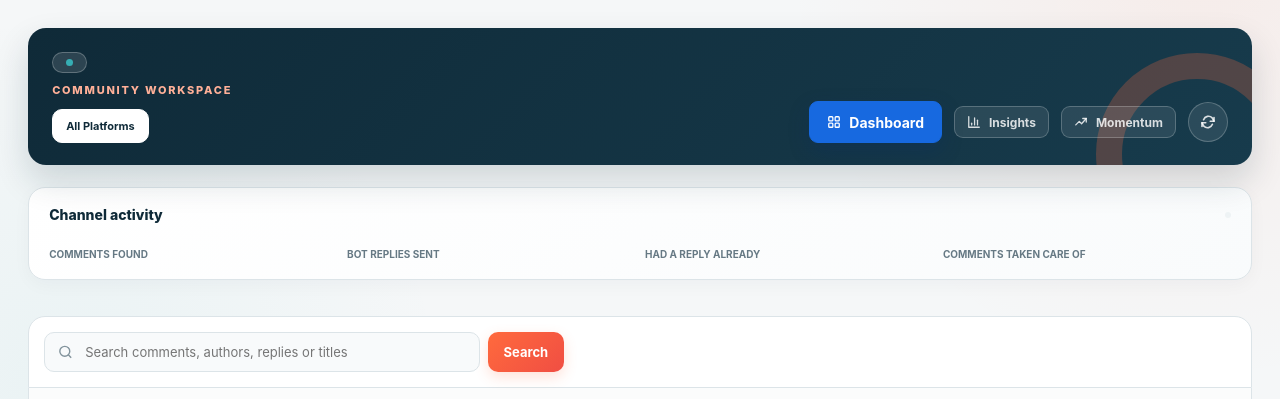
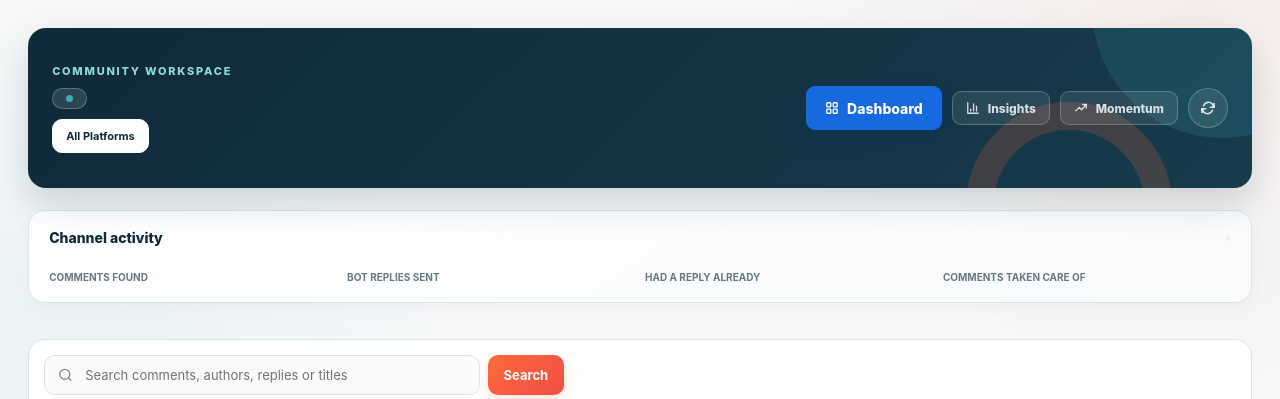
Before and after one commit to satyakaibm/social-comment-bot, a Python web app: template app/templates/dashboard.html in a window 1280 px wide. Shown: the part 75-474 px from the top of the page. Run offline with Jinja, Linux system fonts and the light colour scheme; the template is opened without the code that fills it, so the values that code supplies are empty.

Commit message:
Give Dashboard, Insights and Momentum one identical banner
The three workspace pages each inline their own <style>, and the banner
had drifted apart in every dimension that makes them read as one
product: three different navy gradients, three different decoration
sets, heights driven purely by content, h1 at 38px on one page and 42px
on another, eyebrow coral at .16em here and teal at .14em there, copy
capped at 620px vs 700px, and two separate button classes for the same
three nav links (.insights-link at 32/42px weight 750 on the dashboard,
.workspace-tab at 34/44px weight 800 elsewhere).

Define the banner once and paste it byte-identically into all three
templates: fixed min-height with vertically centred content so the three
are the same size regardless of what they contain, one gradient, one
decoration pair, one type scale, one button style. The dashboard's
.insights-link folds into .workspace-tab, and Insights/Momentum gain the
icons the dashboard tabs already had, so the tabs are identical rather
than merely similar.

Also puts "Community workspace" above the channel name on the dashboard,
per request, and tightens the eyebrow's bottom margin now that it sits
directly above the channel pill rather than above a nav row.

Fixes a real override while here: momentum.html declared
`.eyebrow,.section-label{...}` *after* the banner rules, so the eyebrow
silently took that rule's margin and weight instead of its own.

Two tests guard the split: one asserts the eight size/button rules are
byte-identical across the three template files, the other that every
banner carries the same three tabs with exactly one marked active.
Without the first, a single-file edit re-diverges them unnoticed.

Co-Authored-By: Claude Opus 5 (1M context) <noreply@anthropic.com>

```diff
--- a/app/templates/dashboard.html
+++ b/app/templates/dashboard.html
@@ -67,17 +67,25 @@
     .profile-menu a:hover,.profile-menu button:hover { color:var(--navy); background:#f3f7f8; transform:none; }
     .profile-menu form { margin:0; }
     .page { width:100%; max-width:1920px; margin:0 auto; padding:clamp(22px,2.2vw,42px) clamp(16px,2.2vw,42px) 52px; flex:1; }
-    .intro { position:relative; display:flex; align-items:flex-end; justify-content:space-between; gap:24px; margin-bottom:22px; padding:22px 24px; overflow:hidden; color:#fff; background:linear-gradient(135deg,var(--navy),var(--navy-soft)); border-radius:18px; box-shadow:0 16px 34px rgba(15,42,56,.16); }
-    .intro::after { content:""; position:absolute; width:150px; height:150px; right:-46px; bottom:-90px; border:26px solid rgba(255,106,61,.25); border-radius:50%; pointer-events:none; }
-    .intro > * { position:relative; z-index:1; }
-    .eyebrow { margin:0 0 12px; color:#ffb098; font-size:11px; font-weight:800; letter-spacing:.16em; text-transform:uppercase; }
+    /* --- Workspace banner. These rules are deliberately identical in
+       dashboard.html, insights.html and momentum.html. Each page inlines its
+       own <style>, so editing the banner in one file alone silently diverges
+       the three; change all three together. --- */
+    .hero { position:relative; display:flex; align-items:center; min-height:160px; margin-bottom:22px; padding:22px 24px; overflow:hidden; color:#fff; background:linear-gradient(135deg,var(--navy),var(--navy-soft)); border-radius:18px; box-shadow:0 16px 34px rgba(15,42,56,.16); }
+    .hero::before,.hero::after { content:""; position:absolute; border-radius:50%; pointer-events:none; }
+    .hero::before { width:260px; height:260px; right:-100px; top:-150px; background:rgba(54,174,180,.16); }
+    .hero::after { width:150px; height:150px; right:80px; bottom:-120px; border:28px solid rgba(255,106,61,.18); }
+    .hero-content { position:relative; z-index:1; width:100%; display:flex; align-items:center; justify-content:space-between; gap:24px; }
+    .hero-actions { display:flex; align-items:center; justify-content:flex-end; gap:10px; flex-wrap:wrap; }
+    .eyebrow { margin:0 0 8px; color:#8cdae0; font-size:11px; font-weight:800; letter-spacing:.16em; text-transform:uppercase; }
+    .hero h1 { margin:0; color:#fff; font-size:clamp(26px,4vw,38px); line-height:1.1; letter-spacing:-.035em; }
+    .hero-copy { max-width:620px; margin:10px 0 0; color:rgba(255,255,255,.72); font-size:14px; line-height:1.6; }
+    .workspace-tabs { display:flex; align-items:center; gap:8px; flex-wrap:wrap; }
+    .workspace-tab { min-height:34px; padding:0 13px; display:inline-flex; align-items:center; justify-content:center; gap:8px; color:rgba(255,255,255,.82); background:rgba(255,255,255,.09); border:1px solid rgba(255,255,255,.22); border-radius:9px; font-size:12px; font-weight:800; text-decoration:none; }
+    .workspace-tab:hover { color:#fff; background:rgba(255,255,255,.16); }
+    .workspace-tab.active { min-height:44px; padding:0 18px; color:#fff; background:#1769e0; border-color:#1769e0; box-shadow:0 8px 20px rgba(8,44,105,.28); font-size:14px; }
     .channel-indicator { display:inline-flex; align-items:center; gap:8px; margin:0 0 10px; padding:6px 13px; color:#fff; background:rgba(255,255,255,.12); border:1px solid rgba(255,255,255,.24); border-radius:999px; font-size:12px; font-weight:800; }
     .channel-indicator-dot { width:7px; height:7px; border-radius:50%; background:var(--teal); }
-    h1 { margin:0; color:var(--navy); font-size:clamp(28px,4vw,42px); line-height:1.08; letter-spacing:-.035em; }
-    .intro-actions { display:flex; align-items:center; gap:12px; flex-wrap:wrap; }
-    .insights-link { min-height:32px; display:inline-flex; align-items:center; gap:8px; padding:0 12px; color:rgba(255,255,255,.82); background:rgba(255,255,255,.09); border:1px solid rgba(255,255,255,.22); border-radius:9px; font-size:12px; font-weight:750; text-decoration:none; }
-    .insights-link:hover { color:#fff; background:rgba(255,255,255,.16); }
-    .insights-link.active { min-height:42px; padding:0 17px; color:#fff; background:#1769e0; border-color:#1769e0; box-shadow:0 8px 20px rgba(8,44,105,.28); font-size:14px; }
     .channels-select { position:relative; }
     .channels-select summary { min-height:32px; padding:0 12px; display:inline-flex; align-items:center; gap:8px; color:rgba(255,255,255,.82); background:rgba(255,255,255,.09); border:1px solid rgba(255,255,255,.22); border-radius:9px; font-size:12px; font-weight:750; cursor:pointer; list-style:none; }
     .channels-select summary::-webkit-details-marker { display:none; }
@@ -188,7 +196,7 @@
     @media (max-width:1280px) { .grid-wrap{height:55vh} }
     @media (max-width:980px) { .topbar{padding:0 22px}.toolbar{align-items:stretch;flex-direction:column}form.search{width:100%}.grid-wrap{height:58vh}.footer-main{grid-template-columns:1.4fr 1fr 1fr;gap:28px} }
     @media (max-width:780px) { .activity-head{align-items:stretch;flex-direction:column}.activity-platforms,.range-scroll{width:100%}.activity-values{grid-template-columns:repeat(2,1fr);row-gap:18px}.footer-main{grid-template-columns:1fr 1fr}.footer-brand{grid-column:1/-1} }
-    @media (max-width:620px) { .topbar{height:66px;padding:0 16px}.brand img{width:96px;height:44px}.topbar-title{font-size:20px}.profile summary{width:40px;height:40px}.page{padding:20px 14px 38px}.intro{align-items:flex-start;flex-direction:column;padding:19px 17px}.intro-actions{align-self:stretch;justify-content:flex-start}.activity{padding:16px}.activity-head{margin-bottom:20px}.stats{grid-template-columns:repeat(2,minmax(0,1fr));gap:9px}.stat{min-height:88px;padding:15px}.stat-value{font-size:23px}.toolbar{padding:12px}form.search button{padding:0 12px}.grid-wrap{height:60vh;border-radius:0 0 13px 13px}table.db{min-width:1420px}.pager{gap:10px}.footer-panel{padding:30px 16px 18px}.footer-main{grid-template-columns:1fr;gap:24px}.footer-brand{grid-column:auto}.footer-bottom{align-items:flex-start;flex-direction:column}.profile-menu{max-width:calc(100vw - 28px)} }
+    @media (max-width:620px) { .topbar{height:66px;padding:0 16px}.brand img{width:96px;height:44px}.topbar-title{font-size:20px}.profile summary{width:40px;height:40px}.page{padding:20px 14px 38px}.hero{min-height:0;padding:19px 17px}.hero-content{align-items:flex-start;flex-direction:column}.hero-actions{align-self:stretch;justify-content:flex-start}.activity{padding:16px}.activity-head{margin-bottom:20px}.stats{grid-template-columns:repeat(2,minmax(0,1fr));gap:9px}.stat{min-height:88px;padding:15px}.stat-value{font-size:23px}.toolbar{padding:12px}form.search button{padding:0 12px}.grid-wrap{height:60vh;border-radius:0 0 13px 13px}table.db{min-width:1420px}.pager{gap:10px}.footer-panel{padding:30px 16px 18px}.footer-main{grid-template-columns:1fr;gap:24px}.footer-brand{grid-column:auto}.footer-bottom{align-items:flex-start;flex-direction:column}.profile-menu{max-width:calc(100vw - 28px)} }
     @media (max-width:390px) { .activity-platform{padding:8px 10px}.range-button{padding:0 10px}.stat-label{font-size:9px}.search{flex-direction:column}.search button{width:100%}.grid-wrap{height:56vh} }
     @media (prefers-reduced-motion:reduce) { *,*::before,*::after{scroll-behavior:auto!important;animation-duration:.01ms!important;animation-iteration-count:1!important;transition-duration:.01ms!important} }
   </style>
@@ -215,16 +223,17 @@
     </div>
   </header>
   <main class="page" id="main-content" tabindex="-1">
-    <section class="intro">
+    <section class="hero">
+      <div class="hero-content">
       <div>
+        <p class="eyebrow">Community workspace</p>
         <p class="channel-indicator"><span class="channel-indicator-dot"></span>{{ selected_page_label }}</p>
-        <p class="eyebrow">Community workspace</p>
         <nav class="activity-platforms" aria-label="Analytics platform">
           <a class="activity-platform {% if not platform %}active{% endif %}" href="/?status={{ status }}{% if query %}&amp;q={{ query|urlencode }}{% endif %}">All platforms</a>
           {% for p in platforms %}<a class="activity-platform {% if platform == p %}active{% endif %}" href="/?status={{ status }}&amp;platform={{ p }}{% if query %}&amp;q={{ query|urlencode }}{% endif %}">{{ p }}</a>{% endfor %}
         </nav>
       </div>
-      <div class="intro-actions">
+      <div class="hero-actions">
         {% if page_choices|length > 1 %}
         <details class="channels-select">
           <summary aria-label="Switch channel">
@@ -238,21 +247,22 @@
           </div>
         </details>
         {% endif %}
-        <a class="insights-link active" href="/" aria-current="page">
+        <a class="workspace-tab active" href="/" aria-current="page">
           <svg width="14" height="14" viewBox="0 0 24 24" fill="none" stroke="currentColor" stroke-width="2.2" stroke-linecap="round" stroke-linejoin="round" aria-hidden="true"><rect x="3" y="3" width="7" height="7" rx="1.5"></rect><rect x="14" y="3" width="7" height="7" rx="1.5"></rect><rect x="3" y="14" width="7" height="7" rx="1.5"></rect><rect x="14" y="14" width="7" height="7" rx="1.5"></rect></svg>
           <span>Dashboard</span>
         </a>
-        <a class="insights-link" href="/insights{% if platform %}?platform={{ platform }}{% if page_key %}&amp;page_key={{ page_key }}{% endif %}{% endif %}">
+        <a class="workspace-tab" href="/insights{% if platform %}?platform={{ platform }}{% if page_key %}&amp;page_key={{ page_key }}{% endif %}{% endif %}">
           <svg width="14" height="14" viewBox="0 0 24 24" fill="none" stroke="currentColor" stroke-width="2.2" stroke-linecap="round" stroke-linejoin="round" aria-hidden="true"><path d="M3 3v18h18"></path><path d="M18 17V9"></path><path d="M13 17V5"></path><path d="M8 17v-3"></path></svg>
           <span>Insights</span>
         </a>
-        <a class="insights-link" href="/momentum{% if platform %}?platform={{ platform }}{% if page_key %}&amp;page_key={{ page_key }}{% endif %}{% endif %}">
+        <a class="workspace-tab" href="/momentum{% if platform %}?platform={{ platform }}{% if page_key %}&amp;page_key={{ page_key }}{% endif %}{% endif %}">
           <svg width="14" height="14" viewBox="0 0 24 24" fill="none" stroke="currentColor" stroke-width="2.2" stroke-linecap="round" stroke-linejoin="round" aria-hidden="true"><path d="m3 17 6-6 4 4 8-9"></path><path d="M15 6h6v6"></path></svg>
           <span>Momentum</span>
         </a>
         <button class="auto-refresh" id="auto-refresh" type="button" aria-label="Enable auto refresh" aria-pressed="false" title="Enable auto refresh">
           <svg width="18" height="18" viewBox="0 0 24 24" fill="none" stroke="currentColor" stroke-width="2.2" stroke-linecap="round" stroke-linejoin="round" aria-hidden="true"><path d="M20 6v5h-5"></path><path d="M4 18v-5h5"></path><path d="M6.1 9a7 7 0 0 1 11.5-2.6L20 11M4 13l2.4 4.6A7 7 0 0 0 17.9 15"></path></svg>
         </button>
+      </div>
       </div>
     </section>
 
```
Also changed, not shown: app/templates/insights.html (+25 -7 lines), app/templates/momentum.html (+22 -4 lines), tests/test_dashboard.py (+49 -5 lines).
